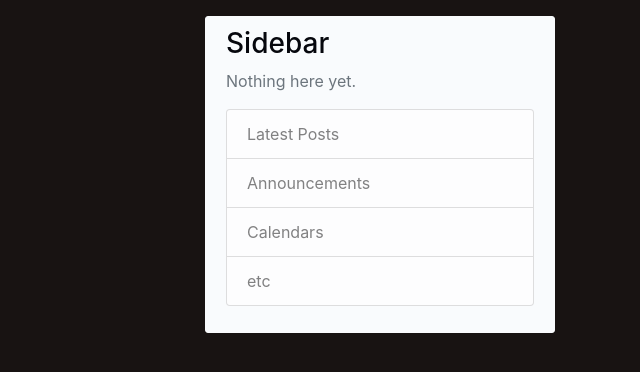
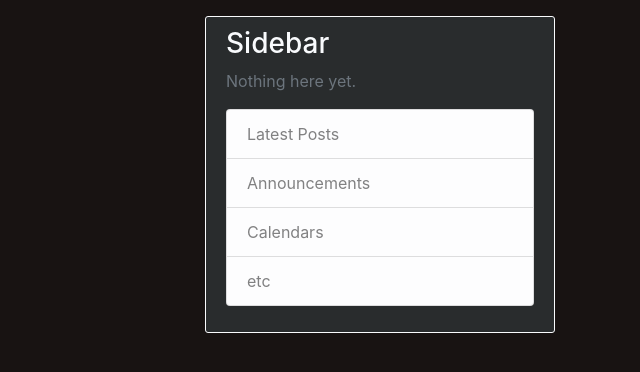
Before and after one commit to Ekimerton/Douh, a Flask app: page / in a window 1280 px wide. Shown: the part 64-436 px from the top of the page, without its empty margins (640-1280 px from the left). Run offline with Flask 2, Linux system fonts and the light colour scheme; data that the repository does not hold is empty; some libraries are stand-ins or nearby versions.

Commit message:
more theme stuff

```diff
--- a/Driver/static/main.css
+++ b/Driver/static/main.css
@@ -5,11 +5,11 @@ body {
 }
 
 a, h2, h3, h4, h5, h6 {
-  color: #06070D;
+  color: #f9fbfd;
 }
 
 h1 {
-  color: #708a2d
+  color: #194561
 }
 
 .article-content {
@@ -38,7 +38,7 @@ a:hover, .site-header .navbar-nav .nav-link:hover, .article-metadata a:hover {
 }
 
 .content-section {
-  background: #f9fbfd;
+  background: #292c2d;
   padding: 10px 20px;
   border: 1px solid #f9fbfd;
   border-radius: 3px;
```
